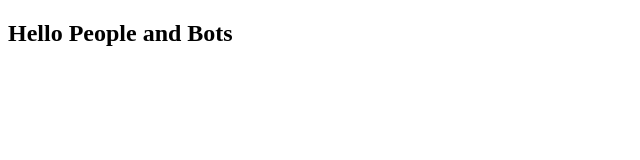
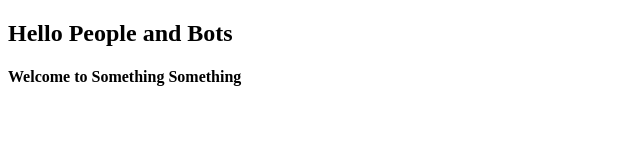
Before and after one commit to rnshrwd/web-server, a website: page public/index.html in a window 1280 px wide. Shown: the whole page, without its empty margins (0-640 px from the left). Drawn offline with Linux system fonts and the light colour scheme.

Commit message:
Update index.html

```diff
--- a/public/index.html
+++ b/public/index.html
@@ -6,5 +6,6 @@
 </head>
 <body>
 	<h2>Hello People and Bots</h2>
+	<h4>Welcome to Something Something</h4>
 </body>
 </html>
```
